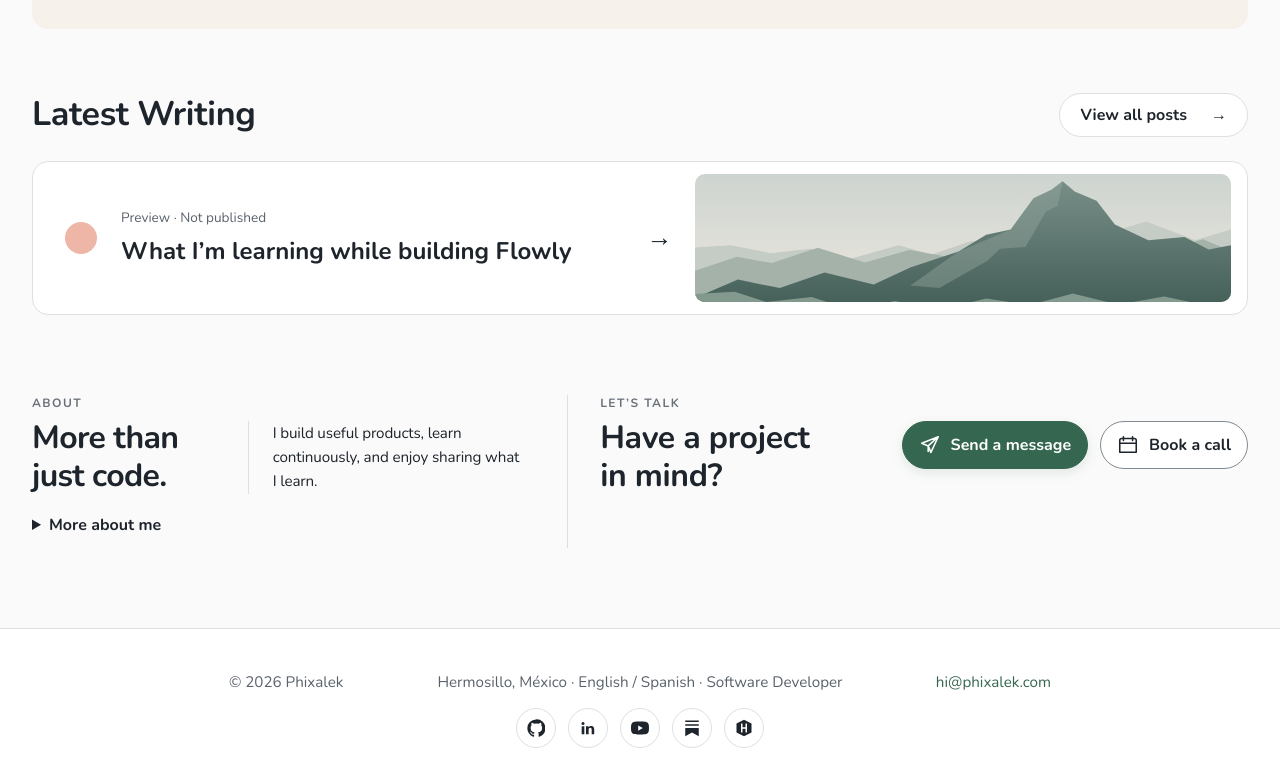
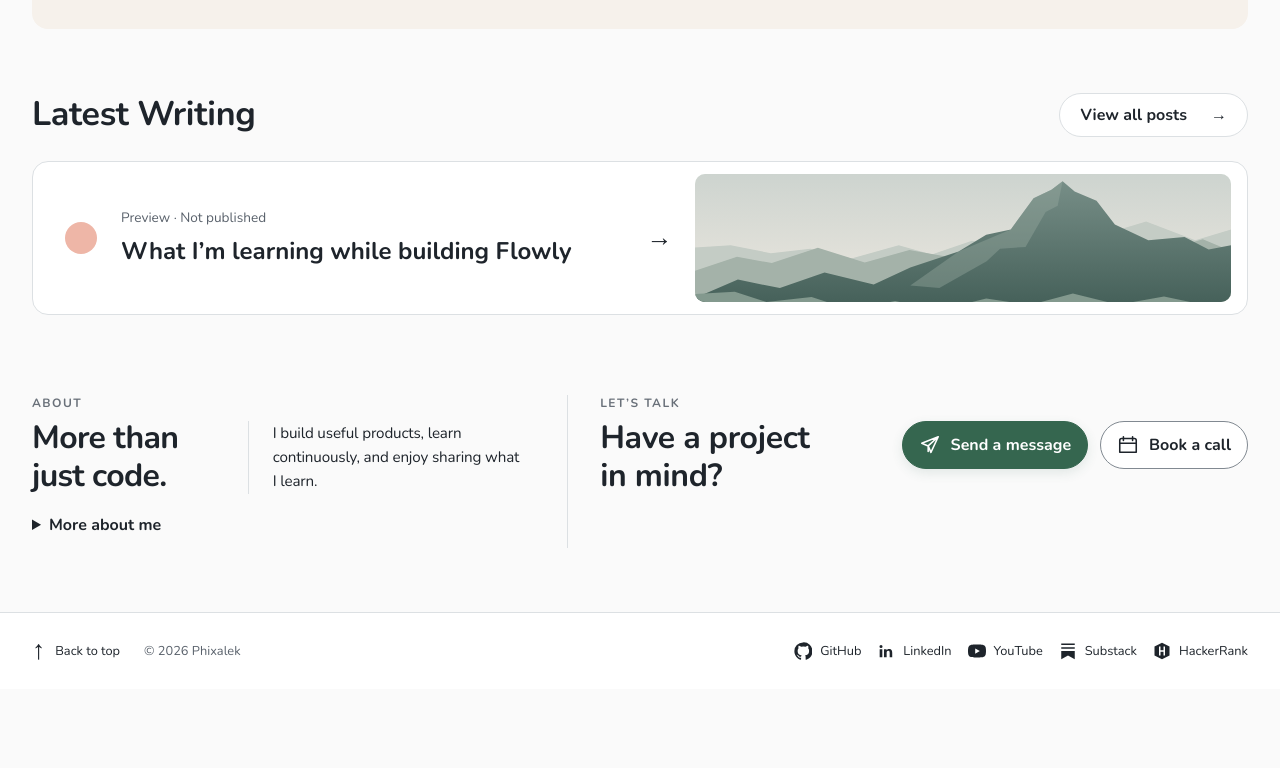
Before and after one commit to PhixAlek/phixalek-site, a website built with webpack: page public/index.html in a window 1280 px wide. Shown: the part 1929-2697 px from the top of the page. After the commit the page ends 2618 px from the top, so only its background shows below. Built offline with nearby package versions, Linux system fonts and the light colour scheme; some packages are replaced by stand-ins of ours.

Commit message:
Ajusta footer V2

```diff
--- a/src/content/locales/en.json
+++ b/src/content/locales/en.json
@@ -132,6 +132,10 @@
       "aboutLabel": "About",
       "aboutTitle": "More than just code.",
       "contactTitle": "Have a project in mind?"
+    },
+    "footer": {
+      "backToTop": "Back to top",
+      "social": "Social profiles"
     }
   }
 }
--- a/src/content/locales/es.json
+++ b/src/content/locales/es.json
@@ -132,6 +132,10 @@
       "aboutLabel": "Sobre mí",
       "aboutTitle": "Más que código.",
       "contactTitle": "¿Tienes un proyecto en mente?"
+    },
+    "footer": {
+      "backToTop": "Volver al inicio",
+      "social": "Redes sociales"
     }
   }
 }
--- a/src/css/styles.css
+++ b/src/css/styles.css
@@ -357,28 +357,30 @@ body.modal-open{ overflow:hidden }
    FOOTER
    ========================================================= */
 .footer{
-  margin-top:32px; border-top:1px solid var(--line);
-  background:var(--panel);
-  min-height:140px; display:flex; align-items:center; justify-content:center;
-  padding:24px 0 env(safe-area-inset-bottom,16px);
+  margin-top:var(--space-4); border-top:1px solid var(--line);
+  background:var(--panel); padding:16px 0 max(16px,env(safe-area-inset-bottom));
 }
 .footer .container{
-  display:flex; flex-direction:column; align-items:center; gap:16px; width:100%;
+  display:flex; align-items:center; justify-content:space-between; gap:var(--space-6);
+  max-width:var(--work-max);
 }
-.ft-meta{
-  display:grid; gap:6px; color:var(--muted); font-size:.95rem; text-align:center;
+.ft-meta{ display:flex; align-items:center; gap:var(--space-6); color:var(--muted); font-size:.8rem; }
+.ft-back{ display:inline-flex; align-items:center; gap:10px; min-height:44px; color:var(--fg); white-space:nowrap; }
+.ft-back > span:first-child{ font-size:1.65rem; line-height:1; }
+.ft-social{ display:flex; flex-wrap:wrap; gap:var(--space-4); justify-content:flex-end; }
+.ft-ico{ min-height:44px; display:inline-flex; align-items:center; gap:8px; color:var(--fg); font-size:.8rem; }
+.ft-ico svg{ flex:none; }
+.ft-ico:hover,.ft-back:hover{ color:var(--accent); text-decoration:none; }
+.ft-ico:focus-visible,.ft-back:focus-visible{ outline:2px solid var(--focus); outline-offset:4px; border-radius:4px; }
+@media(max-width:1023px){
+  .footer .container{ flex-direction:column; gap:var(--space-3); }
+  .ft-social{ justify-content:center; }
 }
-.ft-meta a{ color:var(--accent) } .ft-meta a:hover{ text-decoration:underline }
-.ft-social{ display:flex; gap:12px; justify-content:center }
-.ft-ico{
-  width:40px; height:40px; display:inline-flex; align-items:center; justify-content:center;
-  border:1px solid var(--line); border-radius:999px; color:var(--fg);
-  transition: border-color .2s ease, color .2s ease, background .2s ease;
-}
-.ft-ico:hover{ background:var(--accent-soft); border-color:var(--accent); color:var(--accent) }
-@media (min-width:768px){
-  .ft-meta{ grid-template-columns:1fr 2fr 1fr; align-items:center; text-align:initial }
-  .ft-copy{ text-align:left } .ft-info{ text-align:center } .ft-mail{ text-align:right }
+@media(max-width:767px){
+  .ft-meta{ display:grid; grid-template-columns:auto auto; justify-items:center; gap:var(--space-2) var(--space-6); }
+  .ft-meta .language-footer{ grid-column:2; grid-row:1; }
+  .ft-copy{ grid-column:1/-1; }
+  .ft-social{ gap:4px 16px; }
 }
 
 /* =========================================================
--- a/src/js/modules/footer/footer.js
+++ b/src/js/modules/footer/footer.js
@@ -1,4 +1,4 @@
-import { content, bind, text, languageButton } from '../../../content/index.js';
+import { content, ui, bind, text, languageButton } from '../../../content/index.js';
 
 const ICONS = {
   substack: `<svg viewBox="0 0 24 24" width="18" height="18" aria-hidden="true"><path fill="currentColor" d="M3 2h18v2H3zm0 5h18v2H3zm0 5h18v11l-9-5-9 5z"/></svg>`,
@@ -17,30 +17,27 @@ export function Footer(){
   const wrap = document.createElement('div');
   wrap.className = 'container';
 
-  // fila 1: meta
   const meta = document.createElement('div');
   meta.className = 'ft-meta';
+  const back = document.createElement('a');
+  back.className = 'ft-back';
+  back.href = '#home';
+  const arrow = document.createElement('span');
+  arrow.textContent = '↑';
+  arrow.setAttribute('aria-hidden', 'true');
+  const backLabel = document.createElement('span');
+  text(backLabel, () => ui.footer.backToTop);
+  back.append(arrow, backLabel);
 
-  const left = document.createElement('div');
-  left.className = 'ft-copy';
-  left.textContent = `© ${new Date().getFullYear()} ${content.hero.name}`;
-
-  const center = document.createElement('div');
-  center.className = 'ft-info';
-  text(center, () => `${data.location} · ${data.language} · ${data.role}`);
-
-  const right = document.createElement('div');
-  right.className = 'ft-mail';
-  const mail = document.createElement('a');
-  mail.href = `mailto:${data.email}`;
-  mail.textContent = data.email;
-  right.appendChild(mail);
-
-  meta.append(languageButton('language-footer'), left, center, right);
+  const copyright = document.createElement('span');
+  copyright.className = 'ft-copy';
+  text(copyright, () => `© ${new Date().getFullYear()} ${content.hero.name}`);
+  meta.append(back, languageButton('language-footer'), copyright);
 
   // fila 2: redes sociales
-  const social = document.createElement('div');
+  const social = document.createElement('nav');
   social.className = 'ft-social';
+  bind(social, 'attr:aria-label', () => ui.footer.social);
   (data.social || []).forEach(s => {
     const a = document.createElement('a');
     a.className = 'ft-ico';
@@ -49,6 +46,9 @@ export function Footer(){
     a.rel = 'noopener noreferrer';
     a.ariaLabel = s.name;
     a.innerHTML = ICONS[s.icon] || '';
+    const label = document.createElement('span');
+    label.textContent = s.name;
+    a.append(label);
     social.appendChild(a);
   });
 
```
